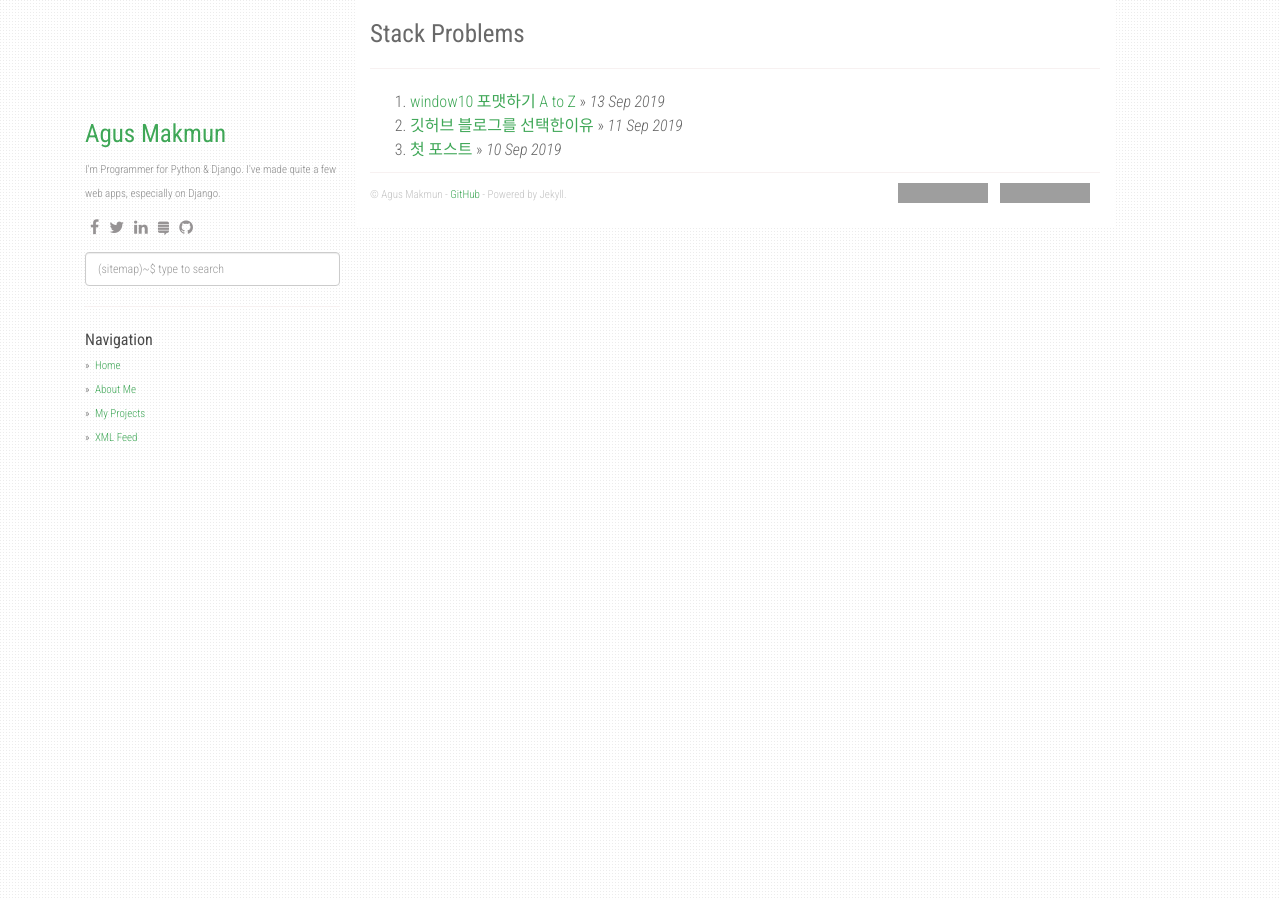
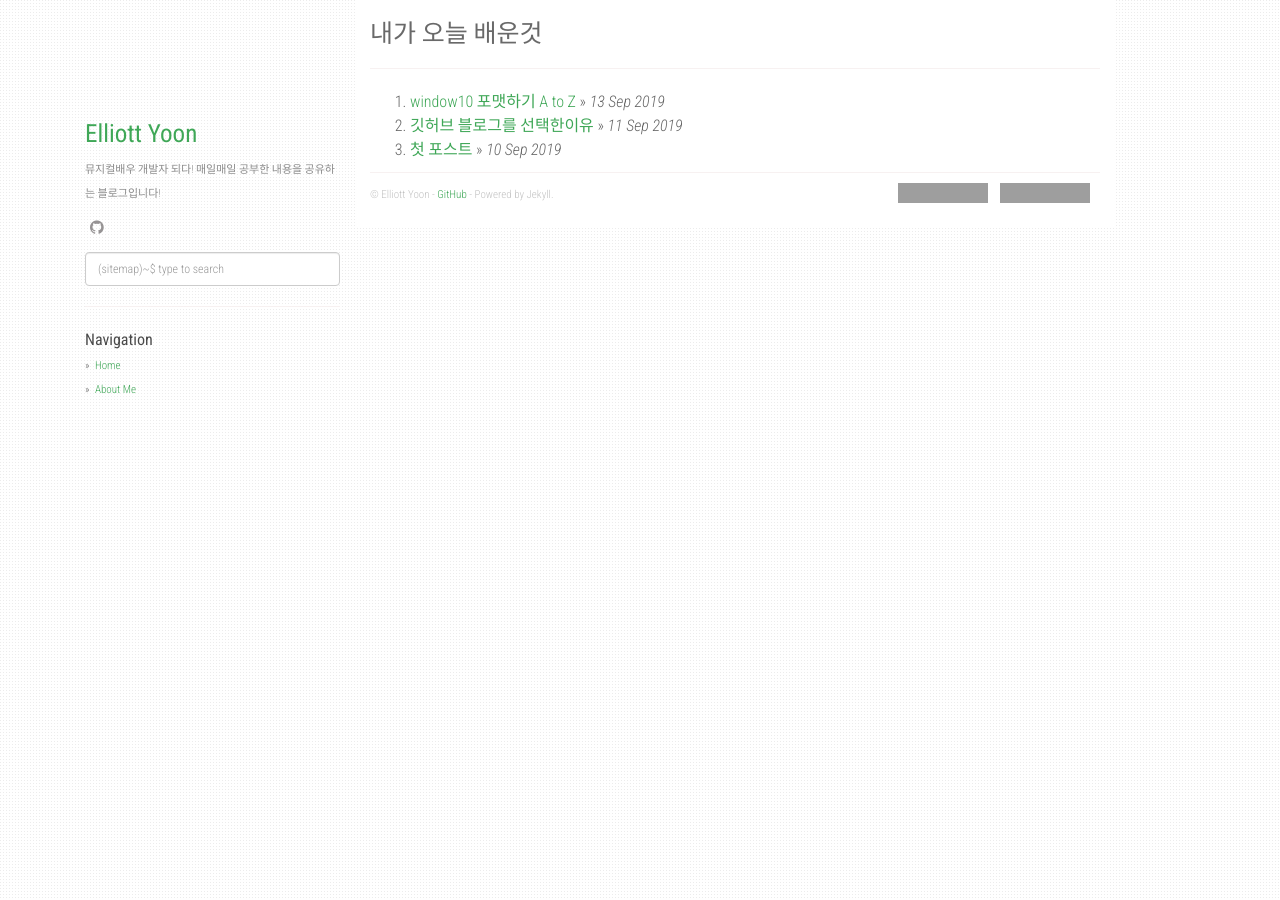
Before and after one commit to ElliottYoon7/ElliottYoon7.github.io, a Jekyll site: the page built from index.html, in a window 1280 px wide. Built offline with Jekyll 4.4.1, drawn with Linux system fonts in a browser that asks for light colours; nearby versions of some CDN libraries; the list of posts is cut into pages by our own code; grey boxes are pictures that could not be loaded.

Commit message:
Update _config.yml

```diff
--- a/_config.yml
+++ b/_config.yml
@@ -1,8 +1,8 @@
-title: Stack Problems
+title: 내가 오늘 배운것
 description: My Personal Stack Problems
-author: Agus Makmun
-github: https://github.com/agusmakmun
-about: I'm Programmer for Python & Django. I've made quite a few web apps, especially on Django.
+author: Elliott Yoon
+github: https://github.com/ElliottYoon7
+about: 뮤지컬배우 개발자 되다! 매일매일 공부한 내용을 공유하는 블로그입니다!
 disqus_shortname: stackproblems
 google_analytics: UA-XXXXXXXX-Y
 
@@ -15,16 +15,16 @@ collections:
     permalink: /project/:path/
 
 social:
-    - icon: fa-facebook
-      link: "#"
-    - icon: fa-twitter
-      link: "#"
-    - icon: fa-linkedin
-      link: "#"
-    - icon: fa-stack-exchange
-      link: "#"
+    # - icon: fa-facebook
+    #   link: "#"
+    # - icon: fa-twitter
+    #   link: "#"
+    # - icon: fa-linkedin
+    #   link: "#"
+    # - icon: fa-stack-exchange
+    #   link: "#"
     - icon: fa-github
-      link: "https://github.com/agusmakmun"
+      link: "https://github.com/ElliottYoon7"
 
 share:
   twitter_username: github.io
@@ -33,12 +33,12 @@ share:
 urls:
     - text: About Me
       url: /about/
-    - text: My Projects
-      url: /projects/
-    - text: XML Feed
-      url: /feed.xml
+    # - text: My Projects
+    #   url: /projects/
+    # - text: XML Feed
+    #   url: /feed.xml
 
-url: "https://agusmakmun.github.io"
+url: "https://ElliottYoon7.github.io"
 baseurl: ""
 paginate: 20
 per_page: 20
```
